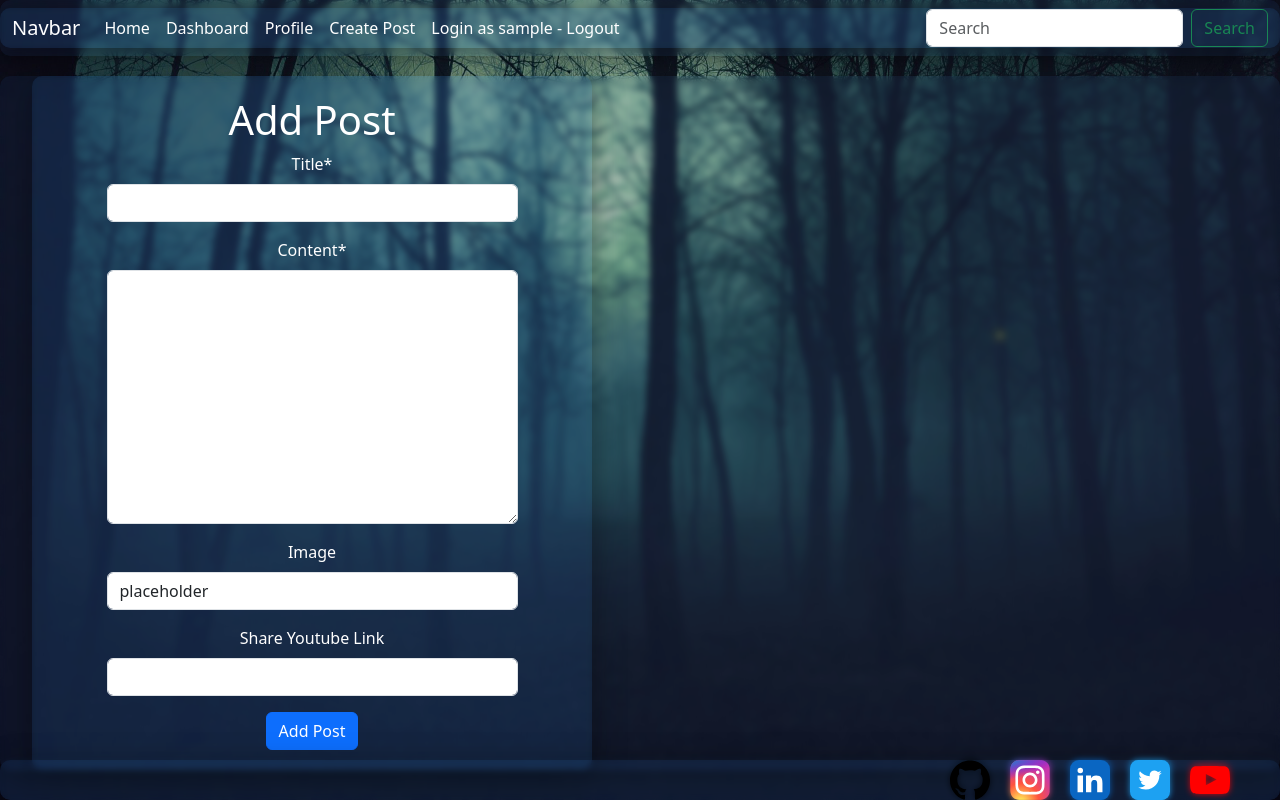
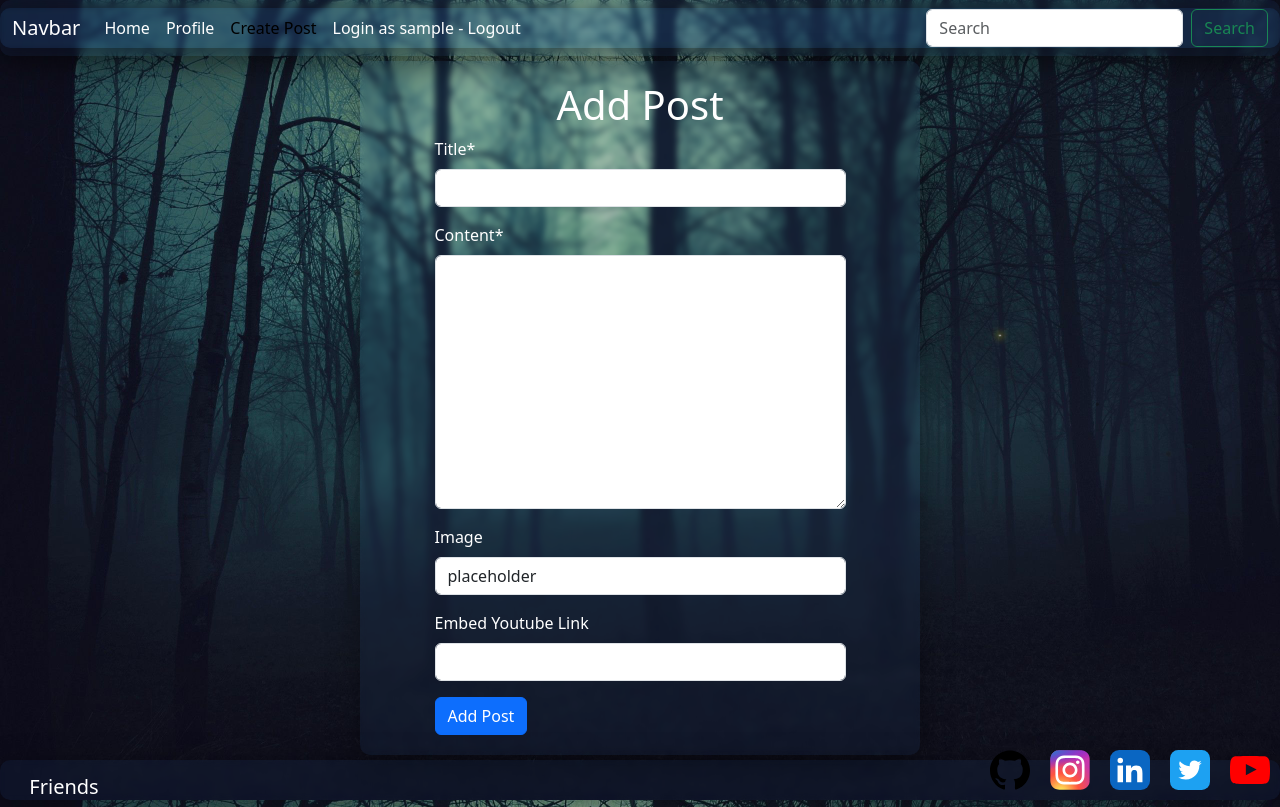
Before and after one commit to ozz1webdev/codeproject4, a Django app: page /add/ in a window 1280 px wide. Run offline with Django 5.2, Linux system fonts and the light colour scheme; the visitor is signed in with stand-in values (Sample User, id 1); some libraries are stand-ins or nearby versions.

Commit message:
add embed video

```diff
--- a/project/home/forms.py
+++ b/project/home/forms.py
@@ -10,7 +10,7 @@ class CreatePost(forms.ModelForm):
             'title',
             'content',
             'image',
-            'youtube_link'
+            'video',
             ]
 
         content = forms.CharField(widget=SummernoteWidget())
@@ -23,5 +23,5 @@ class CreatePost(forms.ModelForm):
             'title': 'Title',
             'content': 'Content',
             'image': 'Image',
-            'youtube_link': 'Share Youtube Link'
+            'video': 'Embed Youtube Link'
         }
--- a/project/home/models.py
+++ b/project/home/models.py
@@ -1,6 +1,7 @@
 from django.db import models
 from django.contrib.auth.models import User
 from cloudinary.models import CloudinaryField
+from embed_video.fields import EmbedVideoField
 
 
 # Create your models here.
@@ -12,7 +13,7 @@ class Post(models.Model):
     title = models.CharField(max_length=300, unique=True, null=False, blank=False)
     content = models.TextField()
     image = CloudinaryField('image', default='placeholder', null=True, blank=True)
-    youtube_link = models.CharField(max_length=300, null=True, blank=True)
+    video = EmbedVideoField(max_length=800, null=True, blank=True)
     created_on = models.DateTimeField(auto_now_add=True)
     updated_at = models.DateTimeField(auto_now=True)
     likes_count = models.ManyToManyField(User, related_name='post_likes', blank=True)
--- a/project/home/templates/home/add_post.html
+++ b/project/home/templates/home/add_post.html
@@ -1,4 +1,5 @@
 {% extends 'base.html' %}
+{% load crispy_forms_tags %}
 
 {% block title%}Add Post {% endblock %}
 
--- a/project/home/urls.py
+++ b/project/home/urls.py
@@ -1,8 +1,7 @@
 from django.urls import path
-from .views import addPost, home, Dashboard
+from .views import addPost, home
 
 urlpatterns = [
     path('add/', addPost.as_view(), name='addPost'),
-    path('dashboard/', Dashboard.as_view(), name='dashboard'),
     path('', home.as_view(), name='home'),
 ]
--- a/project/home/views.py
+++ b/project/home/views.py
@@ -12,17 +12,16 @@ from .models import Post
 # Create your views here.
 
 
-class Dashboard(ListView):
+class home(ListView):
     """
-    This class is used to display dashboard
+    This class is used to display all posts
     """
-    template_name = 'home/dashboard.html'
+    template_name = 'home/home.html'
     model = Post
     context_object_name = 'posts'
 
-
-class home(TemplateView):
-    template_name = 'home/home.html'
+    def get_queryset(self):
+        return Post.objects.all().order_by('-created_on')
 
 
 # @login_required(login_url="accounts/login")
--- a/project/project/settings.py
+++ b/project/project/settings.py
@@ -56,6 +56,7 @@ INSTALLED_APPS = [
     'cloudinary_storage',
     'django_resized',
     'whitenoise.runserver_nostatic',
+    'embed_video',
 
 
 ]
--- a/project/static/css/dashboard.css
+++ b/project/static/css/home.css
@@ -2,25 +2,32 @@
     width: 20%;
     height: 100%;
     float: left;
+    border: 10px solid green;
 }
 
 .main {
+    color:white;
     display: flex;
     justify-content: center;
     align-items: center;
+    flex-wrap: wrap;
+    flex-direction: column;
     width: 60%;
     height: 100%;
     float: left;
-    border: 0px;
+    border: 10px solid white;
+    overflow: auto;
+    gap:50px;
 }
 
 .right-panel {
     text-align: center;
     width: 20%;
     height: 100%;
+    border: 10px solid blue;
     float: right;
 }
 
 .card {
-    color:white;
+    color:whitesmoke;
 }
--- a/project/static/css/style.css
+++ b/project/static/css/style.css
@@ -1,7 +1,6 @@
 html, body {
     color:white;
 }
-
 /* GLASS CARD */
 
 .glass {
@@ -17,7 +16,11 @@ html, body {
     justify-content: center;
     color:whitesmoke;
 }
-.container {
+.home-container {
+    display: flex;
+    flex-direction: row;
+    align-items: center;
+    justify-content: center;
     color:white;
     width: 100%;
     height: 88%;
@@ -44,27 +47,39 @@ html, body {
 .navbar-nav>li>a:hover, .navbar-nav>li>a:focus {
     color: red;
 }
-
-.navbar-nav>li>a.active {
-    color:red;
+.navbar-nav>li>a>.active {
+    color: #28A745;
 }
 
 /* footer style */
 
 .footer {
+    display: flex;
+    flex-direction: row;
     width: 100%;
     height: 5%;
     position: absolute;
     bottom: 0px;
-    color: white;
+    left:0px;
+}
+
+.footer-text {
+    position: absolute;
+    top:15px;
+    width: 10%;
+    color:white;
+    text-align: center;
+
 }
 
 .footer-logos {
+    position: absolute;
+    bottom: 10px;
+    right: 0px;
+    width: 300px;
     display: flex;
     flex-direction: row;
-    padding-right: 50px;
-    justify-content: right;
-    justify-items: center;
+    justify-content: center;
     align-items: center;
     gap: 20px;
 }
@@ -73,12 +88,12 @@ html, body {
     width: 40px;
     height: 40px;
 }
-
+/* Add Post */
 .addPostCard {
+    color:white;
     width: 560px;
     padding: 20px;
     margin: 20px;
-    text-align: center;
     justify-content: center;
     justify-items: center;
     align-items: center;
--- a/project/templates/base.html
+++ b/project/templates/base.html
@@ -12,18 +12,17 @@
     <link href="{% static 'css/bootstrap.min.css'%}" rel="stylesheet" integrity="sha384-QWTKZyjpPEjISv5WaRU9OFeRpok6YctnYmDr5pNlyT2bRjXh0JMhjY6hW+ALEwIH" crossorigin="anonymous">
     <link rel="stylesheet" href="{% static 'css/style.css' %}">
     <link rel="stylesheet" href="{% static 'css/background.css' %}">
-    <link rel="stylesheet" href="{% static 'css/dashboard.css' %}">
+    <link rel="stylesheet" href="{% static 'css/home.css' %}">
 
 </head>
 <body>
     {% include 'include/backgound.html' %}
     {% include 'include/navbar.html' %}
 
-    {% include 'include/footer.html' %}
-
-    <div class="glass container-fluid">
+    <div class="home-container">
         {% block content %}{% endblock %}
     </div>
+
     {% include 'include/footer.html' %}
 
     <script src="{% static 'js/bootstrap.bundle.min.js'%}" integrity="sha384-YvpcrYf0tY3lHB60NNkmXc5s9fDVZLESaAA55NDzOxhy9GkcIdslK1eN7N6jIeHz" crossorigin="anonymous"></script>
--- a/project/templates/include/footer.html
+++ b/project/templates/include/footer.html
@@ -1,6 +1,9 @@
 {% load static %}
 
 <div class="glass footer">
+    <div class="footer-text">
+        <h5>Friends</h5>
+    </div>
     <div class="footer-logos">
         <a>
             <img src="{% static 'icons/github.svg' %}" alt="github logo" border="0">
--- a/project/templates/include/navbar.html
+++ b/project/templates/include/navbar.html
@@ -7,17 +7,14 @@
       <div class="collapse navbar-collapse" id="navbarSupportedContent">
         <ul class="navbar-nav me-auto mb-2 mb-lg-0">
           <li class="nav-item">
-            <a class="nav-link" aria-current="page" href="{% url 'home' %}">Home</a>
+            <a class="nav-link {% if request.resolver_match.view_name == 'home' %}active{% endif %}" href="{% url 'home' %}">Home</a>
           </li>
           {% if request.user.is_authenticated %}
-            <li class="nav-item">
-              <a class="nav-link" href="#">Dashboard</a>
-            </li>
             <li class="nav-item">
               <a class="nav-link" href="#">Profile</a>
             </li>
             <li class="nav-item">
-              <a class="nav-link" href="{% url 'addPost' %}">Create Post</a>
+              <a class="nav-link {% if request.resolver_match.view_name == 'addPost' %}active{% endif %}" href="{% url 'addPost' %}">Create Post</a>
             </li>
             <li class="nav-item">
               <a class="nav-link" href="{% url 'account_logout' %}">Login as {{user}} - Logout</a>
```
Also changed, not shown: project/home/templates/home/dashboard.html (deleted, +0 -44 lines), project/home/templates/home/home.html (+38 -2 lines), project/home/migrations/0002_alter_post_youtube_link.py (added), project/home/migrations/0003_remove_post_youtube_link_post_video.py (added), project/home/migrations/0004_alter_post_video.py (added).
